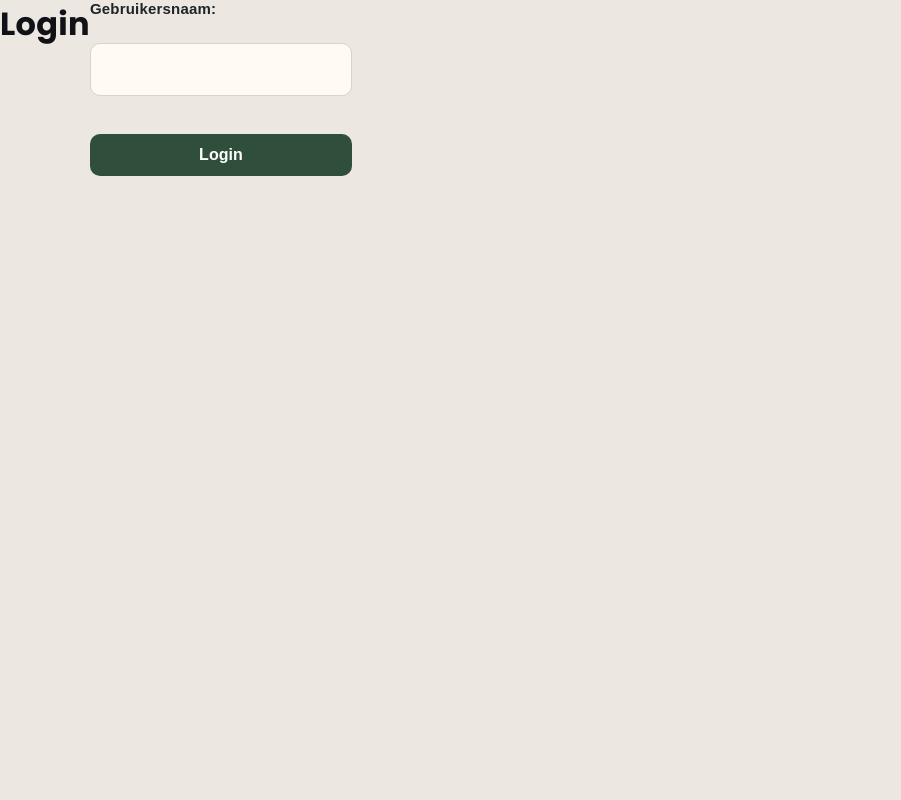
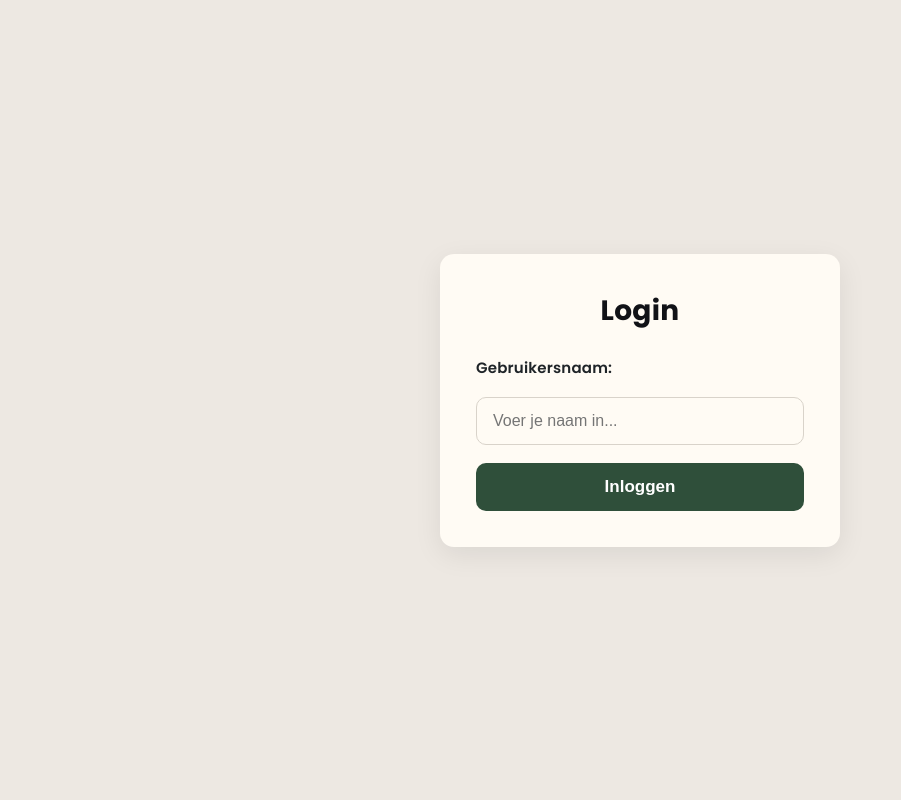
Before and after one commit to A-D-DBS-application/web-application-2025-group5, a Flask app: page /login in a window 1280 px wide. Shown: the whole page, without its empty margins (0-901 px from the left). Run offline with Flask 3, Linux system fonts and the light colour scheme.

Commit message:
verbetering van layout (werkend oop elk platform

```diff
--- a/app/static/style.css
+++ b/app/static/style.css
@@ -1,134 +1,110 @@
-/* ===== Login Pagina Stijl ===== */
+/* =======================================
+   FairSplit+ Login Pagina (Responsive)
+   ======================================= */
 
-/* Basis reset en strakke fonts */
 @import url('https://fonts.googleapis.com/css2?family=Poppins:wght@400;600;700&display=swap');
 
+/* Basis reset */
 * {
   margin: 0;
   padding: 0;
   box-sizing: border-box;
 }
 
+/* Universele font + anti-aliasing */
+html {
+  font-family: 'Poppins', 'Segoe UI', Arial, sans-serif;
+  -webkit-font-smoothing: antialiased;
+  -moz-osx-font-smoothing: grayscale;
+}
+
+/* ====== Pagina ====== */
 body {
   min-height: 100vh;
   display: flex;
-    /* warmer bruin-grijs-wit tint */
-    background-color: #ECE7E0;
-    font-family: 'Poppins', system-ui, -apple-system, 'Segoe UI', Roboto, 'Helvetica Neue', Arial, sans-serif;
-    position: relative;
-    padding: 0;
+  align-items: center;
+  justify-content: center;
+  background-color: #ede8e2;
   color: #1F2428;
+  padding: 20px; /* voorkomt dat inhoud tegen schermrand plakt */
 }
 
-/* FairSplit+ logo in linkerbovenhoek */
-.brand-logo {
-    position: absolute;
-    top: 170px; /* iets verder naar onder */
-    left: 80px; /* iets naar rechts */
-    font-family: 'Poppins', sans-serif; /* strakker lettertype */
-    font-weight: 700;
-    font-size: 54px; /* iets groter */
-    color: #111217;
-    letter-spacing: 0.5px;
-    line-height: 1;
+/* ====== Login container ====== */
+.login-container {
+  background-color: #FFFBF4;
+  padding: 36px;
+  border-radius: 14px;
+  box-shadow: 0 8px 28px rgba(0, 0, 0, 0.08);
+  width: 100%;
+  max-width: 400px;
+  text-align: center;
 }
 
-/* Main content met login naar rechts */
-.main-content {
-    width: 100%;
-    min-height: 100vh;
-    display: flex;
-    align-items: center;
-    justify-content: flex-end;
-    padding-right: 10%;
-}
-
-/* Login container */
-.login-container {
-    /* iets warmere achtergrond voor het formulier */
-    background-color: #FFFBF4;
-    padding: 44px;
-    border-radius: 14px;
-    box-shadow: 0 12px 36px rgba(0, 0, 0, 0.08);
-    width: 100%;
-    max-width: 420px;
-    margin-right: 40px;
-}
-
-/* Login titel */
+/* ====== Titel ====== */
 h2 {
   color: #111217;
-    font-size: 32px; /* groter */
-    margin-bottom: 28px;
-    text-align: center;
-    font-weight: 700; /* strakker/dikker */
+  font-size: 28px;
+  margin-bottom: 24px;
+  font-weight: 700;
   letter-spacing: 0.3px;
 }
 
-/* Form styling */
+/* ====== Formulier ====== */
 form {
   display: flex;
   flex-direction: column;
-    gap: 20px;
+  gap: 18px;
 }
 
-/* Label styling */
+/* ====== Labels ====== */
 label {
   color: #1F2428;
-    font-size: 16px; /* groter */
+  font-size: 15px;
   font-weight: 600;
-    margin-bottom: 8px;
-    display: block;
   letter-spacing: 0.2px;
+  text-align: left;
 }
 
-/* Input velden */
+/* ====== Invoerveld ====== */
 input[type="text"] {
   width: 100%;
   padding: 14px 16px;
   border: 1px solid #D9D3CA;
   border-radius: 10px;
-    font-size: 17px; /* iets groter, niet te veel */
+  font-size: 16px;
   background: #FFFBF4;
   color: #1F2428;
   outline: none;
-    transition: border-color .2s, box-shadow .2s;
+  transition: border-color 0.2s, box-shadow 0.2s;
 }
 
 input[type="text"]:focus {
   border-color: #B07A50;
-    box-shadow: 0 0 0 4px rgba(176,122,80,.16);
+  box-shadow: 0 0 0 4px rgba(176, 122, 80, 0.16);
 }
 
-/* Specifiek: maak de gebruikersnaam-input net iets groter voor betere leesbaarheid */
-input#username {
-    font-size: 18px;
-    padding-top: 15px;
-    padding-bottom: 15px;
-}
-
-/* Login knop */
+/* ====== Login-knop ====== */
 button {
-    background-color: #2F4F3A; /* donkergroen */
+  background-color: #2F4F3A;
   color: white;
   padding: 14px;
   border: none;
   border-radius: 10px;
-    font-size: 18px; /* groter */
-    font-weight: 700; /* strakker */
+  font-size: 17px;
+  font-weight: 700;
   cursor: pointer;
-    transition: background-color .2s, transform .06s;
+  transition: background-color 0.2s, transform 0.06s;
 }
 
 button:hover {
-    background-color: #263F2F; /* iets donkerder */
+  background-color: #263F2F;
 }
 
 button:active {
   transform: translateY(1px);
 }
 
-/* Flash berichten styling */
+/* ====== Flash berichten ====== */
 .flash-messages {
   list-style: none;
   margin-top: 20px;
@@ -145,60 +121,25 @@ button:active {
   margin-top: 8px;
 }
 
-/* Label + Input */
-label {
-  margin-bottom: 6px;
-  font-weight: 600;
-  font-family: Manrope, sans-serif;
-  font-size: 15px;
-  color: #1F2428;
+/* ====== 📱 Responsiveness ====== */
+@media (max-width: 480px) {
+  body {
+    padding: 10px;
   }
 
-input[type="text"] {
-  padding: 12px 14px;
-  margin-bottom: 18px;
-  border: 1px solid #D9D3CA;
-  border-radius: 10px;
-  font-size: 15px;
-  background: #FFFBF4;
-  color: #1F2428;
-  outline: none;
-  transition: border-color .2s, box-shadow .2s;
+  .login-container {
+    padding: 28px 20px;
+    border-radius: 12px;
+    max-width: 100%;
   }
 
-input[type="text"]:focus {
-  border-color: #B07A50;
-  box-shadow: 0 0 0 3px rgba(176,122,80,.22);
+  h2 {
+    font-size: 24px;
   }
 
-/* ✅ Donkergroene knop */
+  input[type="text"],
   button {
-  background-color: #2F4F3A; /* donkergroen */
-  color: white;
-  border: none;
+    font-size: 15px;
     padding: 12px;
-  border-radius: 10px;
-  cursor: pointer;
-  font-size: 16px;
-  font-family: Manrope, sans-serif;
-  font-weight: 600;
-  transition: background-color .2s, transform .06s;
   }
-
-button:hover {
-  background-color: #263F2F; /* iets donkerder */
 }
-
-button:active {
-  transform: translateY(1px);
-}
-
-/* Flash messages */
-.flash-messages {
-  list-style-type: none;
-  padding: 0;
-  margin-top: 20px;
-  color: #b24040;
-  font-size: 14px;
-  text-align: center;
-}
--- a/app/templates/login.html
+++ b/app/templates/login.html
@@ -3,18 +3,15 @@
 <head>
   <meta charset="UTF-8">
   <meta name="viewport" content="width=device-width, initial-scale=1.0">
-  <title>Login - FairSplit+</title>
-  <link rel="stylesheet" href="{{ url_for('static', filename='style.css') }}?v=2">
+  <title>Login • FairSplit+</title>
+  <link rel="stylesheet" href="{{ url_for('static', filename='style.css') }}?v=3">
 </head>
 <body>
+  <!-- Login-container voor gecentreerde layout -->
+  <div class="login-container">
     <h2>Login</h2>
-  <form method="post">
-    <label for="username">Gebruikersnaam:</label>
-    <input id="username" type="text" name="username" required>
-    <button type="submit">Login</button>
-  </form>
 
-  {# Flash-berichten tonen, bv. "Je moet eerst inloggen." #}
+    <!-- Flash-berichten -->
     {% with messages = get_flashed_messages() %}
       {% if messages %}
         <ul class="flash-messages">
@@ -24,5 +21,13 @@
         </ul>
       {% endif %}
     {% endwith %}
+
+    <!-- Inlogformulier -->
+    <form method="post">
+      <label for="username">Gebruikersnaam:</label>
+      <input id="username" type="text" name="username" placeholder="Voer je naam in..." required>
+      <button type="submit">Inloggen</button>
+    </form>
+  </div>
 </body>
 </html>
```
Also changed, not shown: PROJECT_STRUCTURE.md (added). Lines whose indentation alone changed are shown as unchanged.
